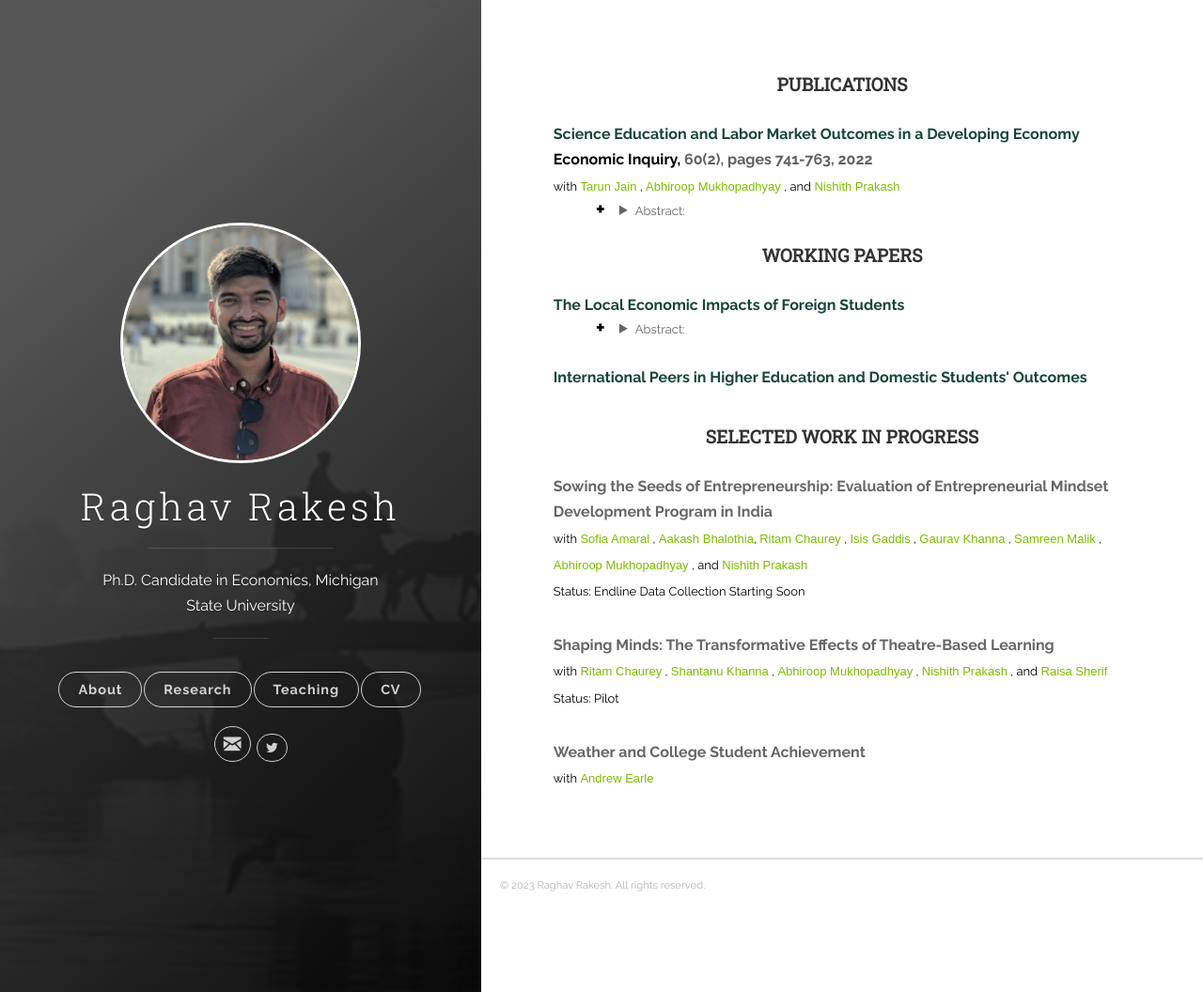
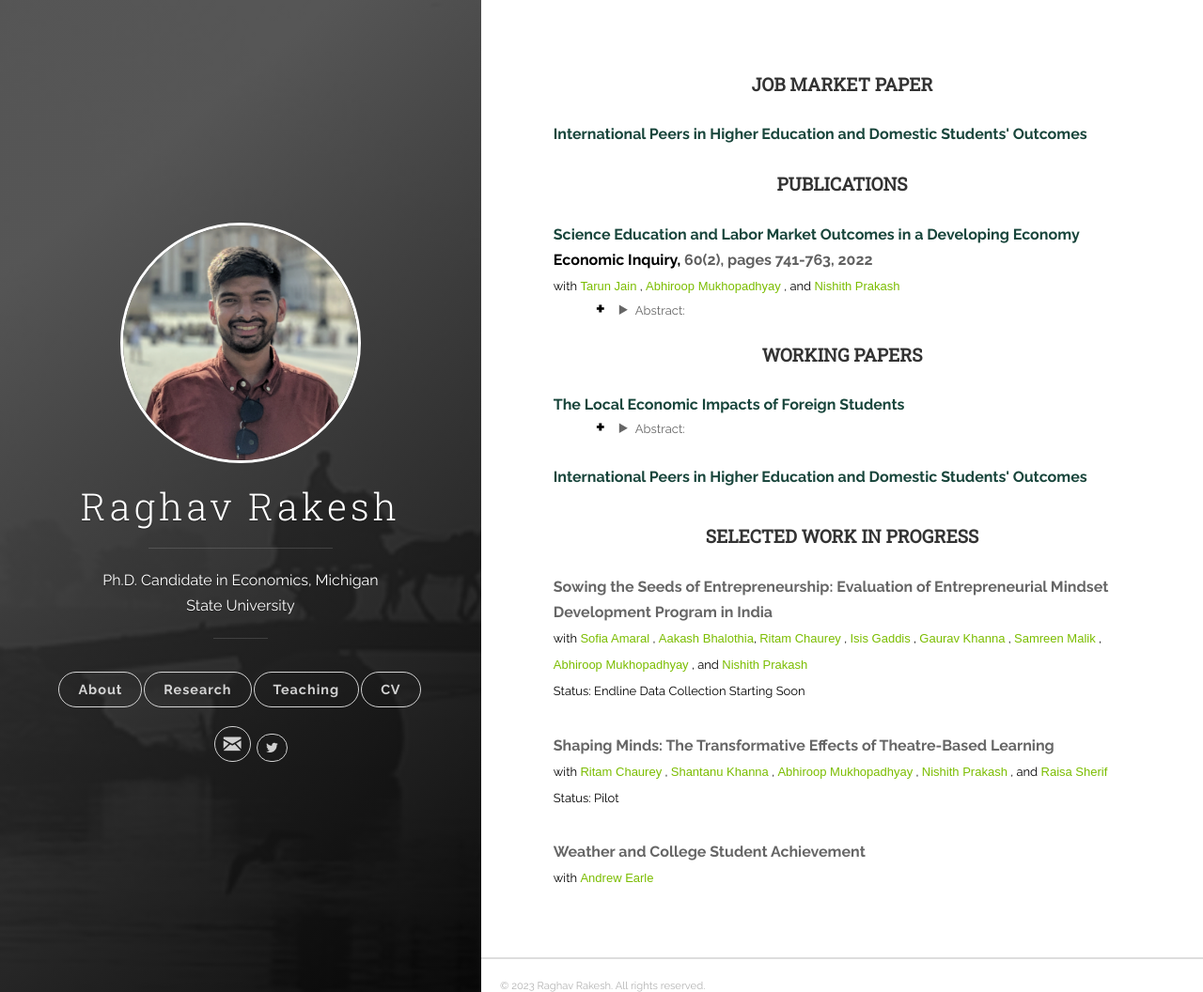
Before and after one commit to raghavrakesh/raghavrakesh.github.io, a Jekyll site: the page built from _posts/2018-06-13-research.markdown, in a window 1280 px wide and 1056 px high. Shown: the whole window at 94% size. Built offline with Jekyll 4.4.1, drawn with Linux system fonts in a browser that asks for light colours.

Commit message:
Update 2018-06-13-research.markdown

```diff
--- a/_posts/2018-06-13-research.markdown
+++ b/_posts/2018-06-13-research.markdown
@@ -6,7 +6,19 @@ tags: [jekyll]
 
 <body style="background-color:white;">
 
-<h4 style="margin-top:30px;" id="working-papers"><strong><center>PUBLICATIONS</center></strong></h4>
+
+<h4 style="margin-top:30px;" id="job-market-paper"><strong><center>JOB MARKET PAPER</center></strong></h4>
+
+<p style="margin-top:30px;">
+  <b>
+    <strong>
+        <font size="3" style="color:#18453B">International Peers in Higher Education and Domestic Students' Outcomes</font>
+    </strong>
+    <br>
+  </b>
+</p>
+
+<h4 style="margin-top:30px;" id="publications"><strong><center>PUBLICATIONS</center></strong></h4>
 
  <p style="margin-top:30px;">
   <b>
```
